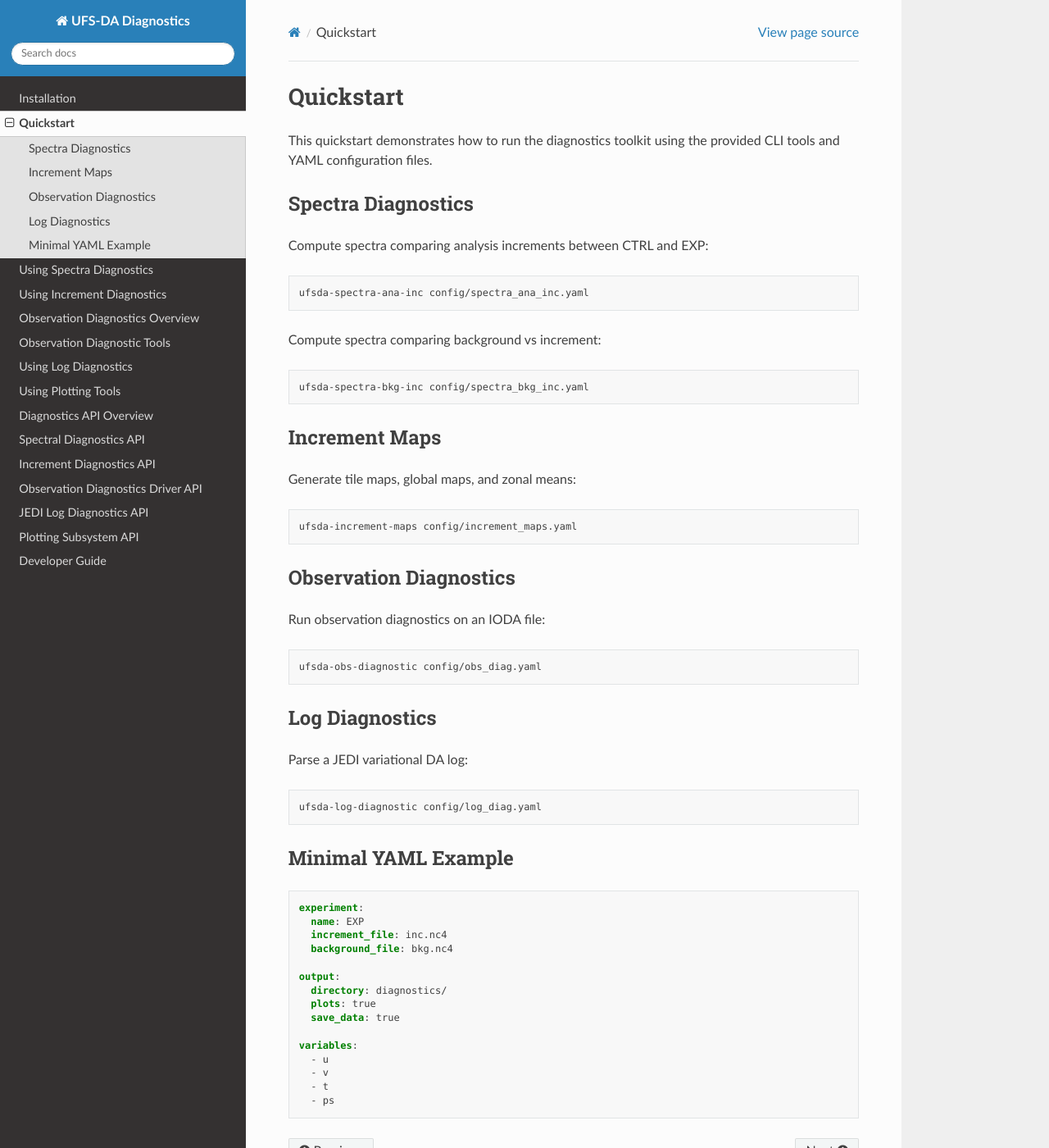
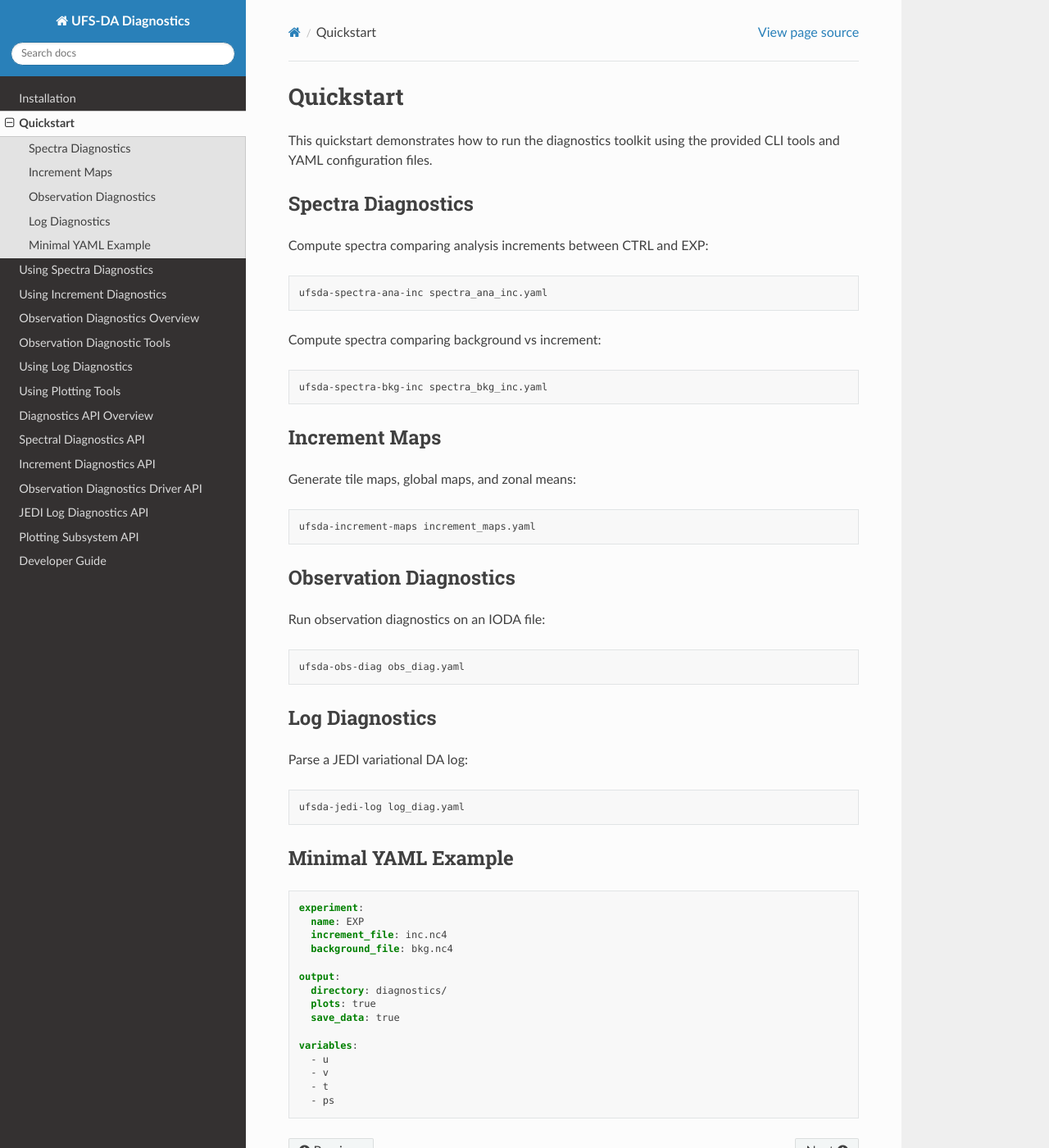
Before and after one commit to jkbk2004/ufs_da_diagnostics, a Sphinx documentation site: the page built from docs/quickstart.rst, in a window 1280 px wide and 1400 px high. Shown: the whole window at 82% size. Built offline with Sphinx 7.4.7 and the Read the Docs theme 3.1.0, drawn with Linux system fonts in a browser that asks for light colours.

Commit message:
Update quickstart.rst

```diff
--- a/docs/quickstart.rst
+++ b/docs/quickstart.rst
@@ -11,13 +11,13 @@ Compute spectra comparing analysis increments between CTRL and EXP:
 
 .. code-block:: bash
 
-    ufsda-spectra-ana-inc config/spectra_ana_inc.yaml
+    ufsda-spectra-ana-inc spectra_ana_inc.yaml
 
 Compute spectra comparing background vs increment:
 
 .. code-block:: bash
 
-    ufsda-spectra-bkg-inc config/spectra_bkg_inc.yaml
+    ufsda-spectra-bkg-inc spectra_bkg_inc.yaml
 
 
 Increment Maps
@@ -27,7 +27,7 @@ Generate tile maps, global maps, and zonal means:
 
 .. code-block:: bash
 
-    ufsda-increment-maps config/increment_maps.yaml
+    ufsda-increment-maps increment_maps.yaml
 
 
 Observation Diagnostics
@@ -37,7 +37,7 @@ Run observation diagnostics on an IODA file:
 
 .. code-block:: bash
 
-    ufsda-obs-diagnostic config/obs_diag.yaml
+    ufsda-obs-diag obs_diag.yaml
 
 
 Log Diagnostics
@@ -47,7 +47,7 @@ Parse a JEDI variational DA log:
 
 .. code-block:: bash
 
-    ufsda-log-diagnostic config/log_diag.yaml
+    ufsda-jedi-log log_diag.yaml
 
 
 Minimal YAML Example
```
